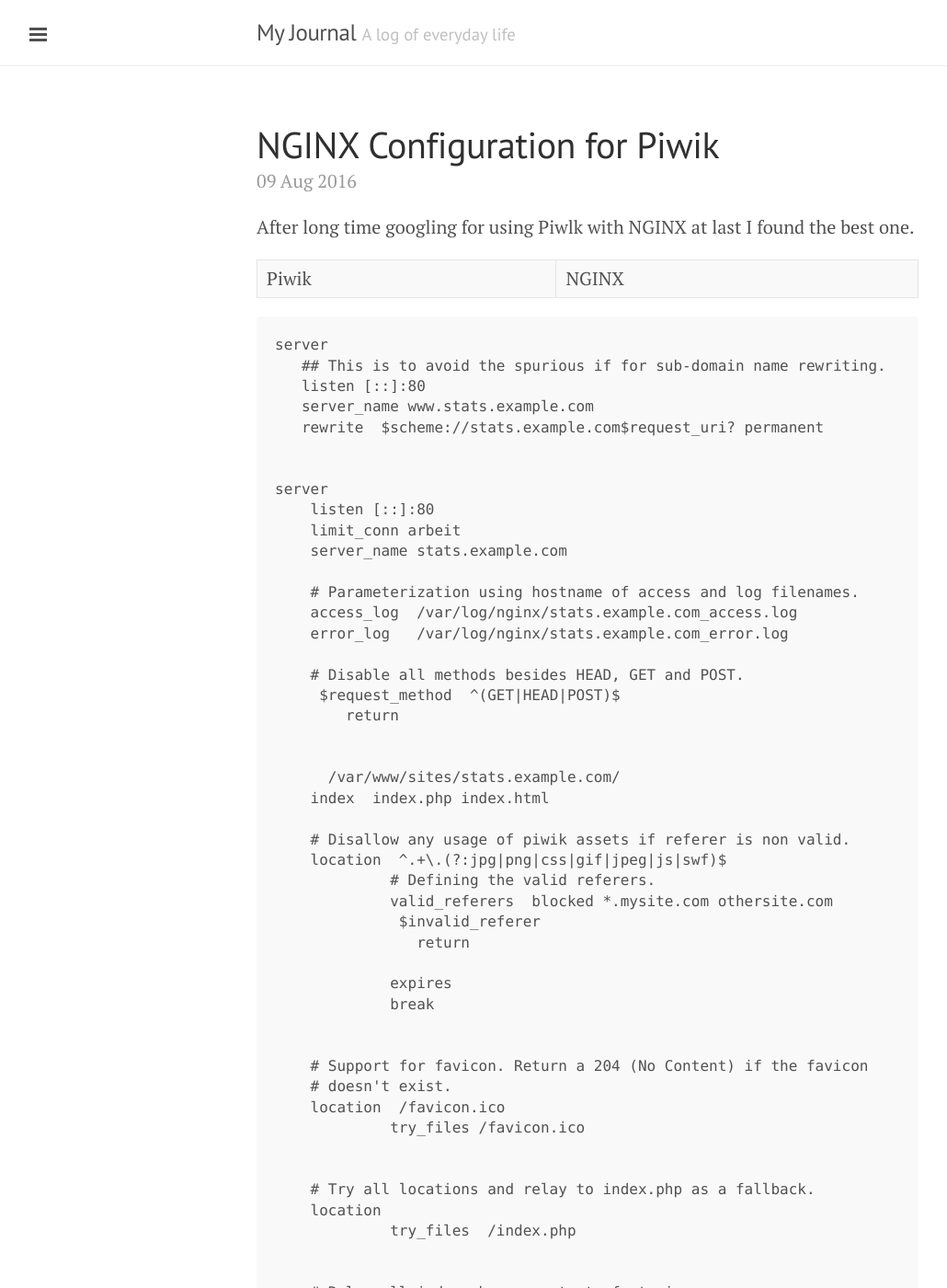
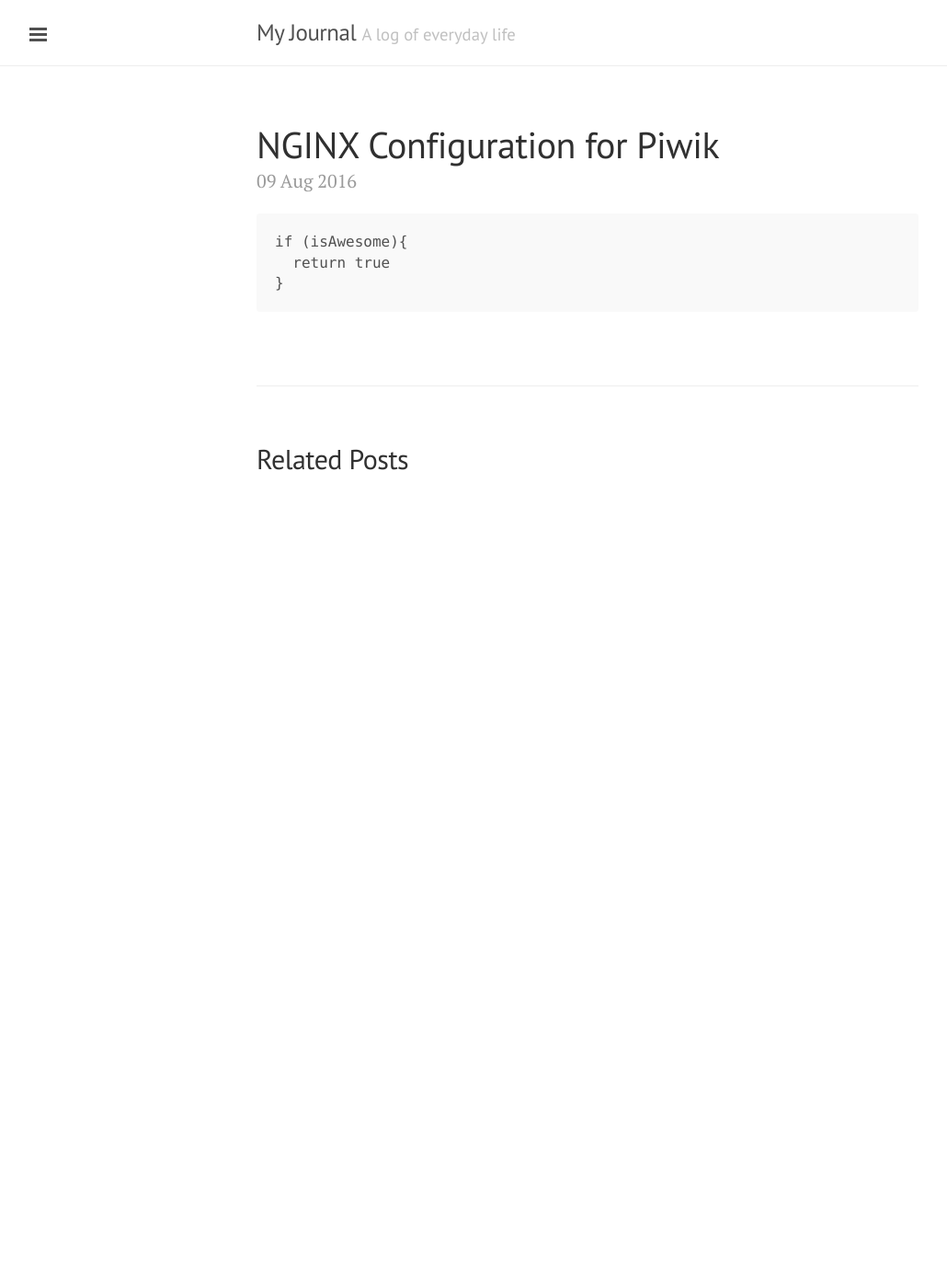
Before and after one commit to kheeklab/kh-eek.github.io, a Jekyll site: the page built from _posts/2016-08-09-nginx-configuration-for-piwik.markdown, in a window 1280 px wide and 1400 px high. Shown: the whole window at 92% size, without its empty margins (1-1031 px from the left). Built offline with Jekyll 4.4.1, drawn with Linux system fonts in a browser that asks for light colours; some of the changed text lies outside the part shown.

Commit message:
Post update: NGINX Configuration for Piwik

````diff
--- a/_posts/2016-08-09-nginx-configuration-for-piwik.markdown
+++ b/_posts/2016-08-09-nginx-configuration-for-piwik.markdown
@@ -4,80 +4,8 @@
 layout: post
 categories: [NGINX, PIWIK]
 ---
-After long time googling for using Piwlk with NGINX at last I found the best one.
-
-
-Piwik | NGINX
-
 ```
-server
-   ## This is to avoid the spurious if for sub-domain name rewriting.
-   listen [::]:80
-   server_name www.stats.example.com
-   rewrite  $scheme://stats.example.com$request_uri? permanent
-
-
-server
-    listen [::]:80
-    limit_conn arbeit
-    server_name stats.example.com
-
-    # Parameterization using hostname of access and log filenames.
-    access_log  /var/log/nginx/stats.example.com_access.log
-    error_log   /var/log/nginx/stats.example.com_error.log
-
-    # Disable all methods besides HEAD, GET and POST.
-     $request_method  ^(GET|HEAD|POST)$
-        return
-
-
-      /var/www/sites/stats.example.com/
-    index  index.php index.html
-
-    # Disallow any usage of piwik assets if referer is non valid.
-    location  ^.+\.(?:jpg|png|css|gif|jpeg|js|swf)$
-             # Defining the valid referers.
-             valid_referers  blocked *.mysite.com othersite.com
-              $invalid_referer
-                return
-
-             expires
-             break
-
-
-    # Support for favicon. Return a 204 (No Content) if the favicon
-    # doesn't exist.
-    location  /favicon.ico
-             try_files /favicon.ico
-
-
-    # Try all locations and relay to index.php as a fallback.
-    location
-             try_files  /index.php
-
-
-    # Relay all index.php requests to fastcgi.
-    location  ^/(?:index|piwik)\.php$
-            fastcgi_pass unix:/tmp/php-cgi/php-cgi.socket
-
-
-    # Any other attempt to access PHP files returns a 404.
-    location  ^.+\.php$
-              return
-
-
-    # Return a 404 for all text files.
-    location  ^/(?:README|LICENSE[^.]*|LEGALNOTICE)(?:\.txt)*$
-             return
-
-
-    # # The 404 is signaled through a static page.
-    # error_page  404  /404.html;
-
-    # ## All server error pages go to 50x.html at the document root.
-    # error_page 500 502 503 504  /50x.html;
-    # location = /50x.html {
-    #       root   /var/www/nginx-default;
-
- # server
+if (isAwesome){
+  return true
+}
 ```
````
